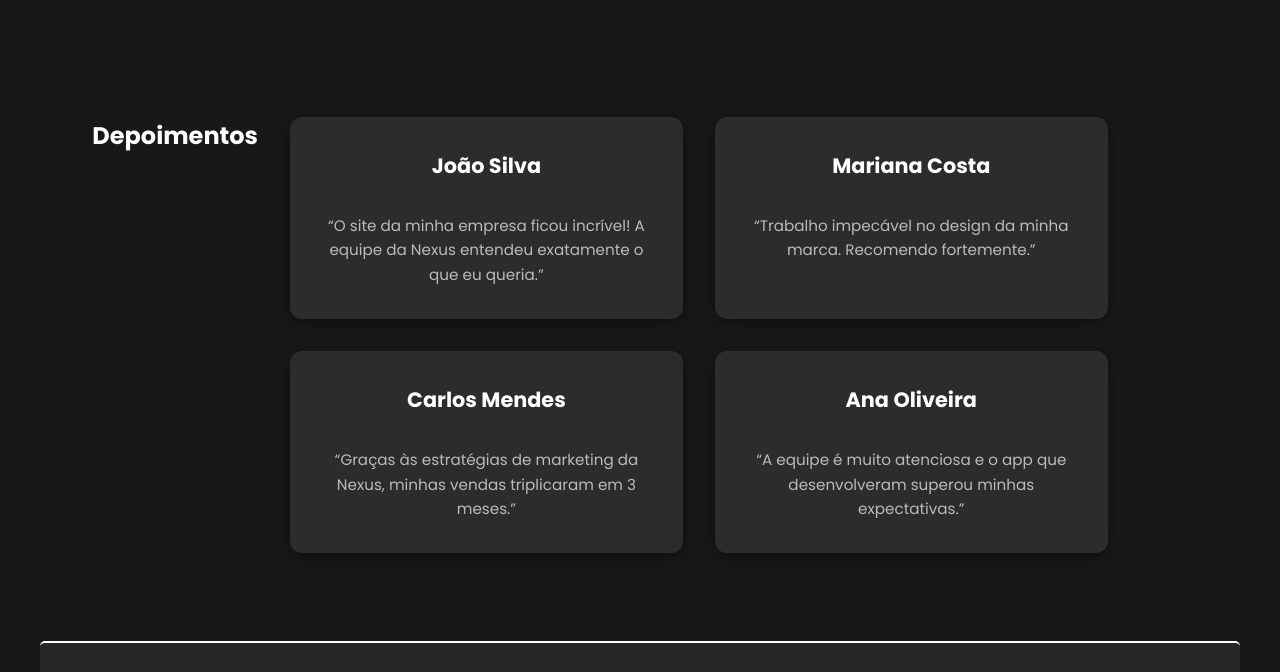
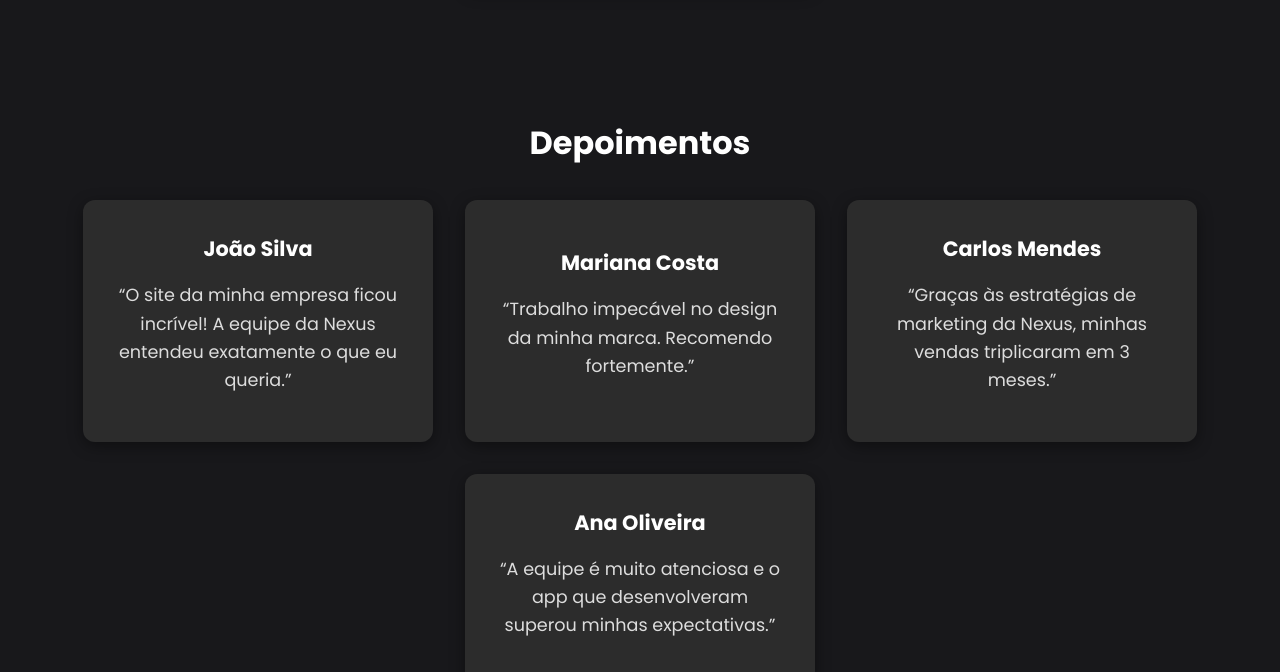
Before and after one commit to Hvzim/Ebac-Teste, a plain HTML site: page index2.html in a window 1280 px wide. Shown: the part 1229-1901 px from the top of the page. Drawn offline with nearby package versions, Linux system fonts and the light colour scheme; a script that the page names is missing.

Commit message:
about fixed

```diff
--- a/layout.css
+++ b/layout.css
@@ -171,29 +171,36 @@ img {
 
 /* TESTIMONIALS */
 .testimonials {
-    display: flex;
-    justify-content: center;
-    flex-wrap: wrap;
-    gap: 2rem;
-    margin: 3rem 0;
+    text-align: center;
+    margin-top: 3rem;
+}
+
+.testimonials__title {
+    font-size: 2rem;
+    margin-bottom: 1rem;
 }
 
 .testimonials__list {
-    display: grid;
-    grid-template-columns: repeat(auto-fit, minmax(280px, 1fr));
+    display: flex;
+    flex-wrap: wrap;
     gap: 2rem;
     justify-content: center;
-    text-align: center;
+    align-items: stretch;
+    margin-top: 2rem;
 }
-
 
 .testimonials__card {
     background: #2c2c2c;
     padding: 2rem;
     border-radius: 12px;
     box-shadow: 0 4px 15px rgba(0, 0, 0, 0.4);
+    flex: 1 1 300px;
+    max-width: 350px;
     text-align: center;
-    transition: transform 0.3s ease, background 0.3s ease;
+    transition: background 0.3s, transform 0.3s;
+    display: flex;
+    flex-direction: column;
+    justify-content: center;
 }
 
 .testimonials__card:hover {
@@ -202,13 +209,14 @@ img {
 }
 
 .testimonials__card-title {
-    margin-bottom: 2rem;
+    margin-bottom: 1rem;
     font-size: 1.3rem;
 }
 
 .testimonials__card-text {
-    font-size: 0.95rem;
-    color: #bbb;
+    font-size: 1.1rem;
+    color: #ddd;
+    margin-bottom: 1rem;
 }
 
 /* FOOTER */
```
